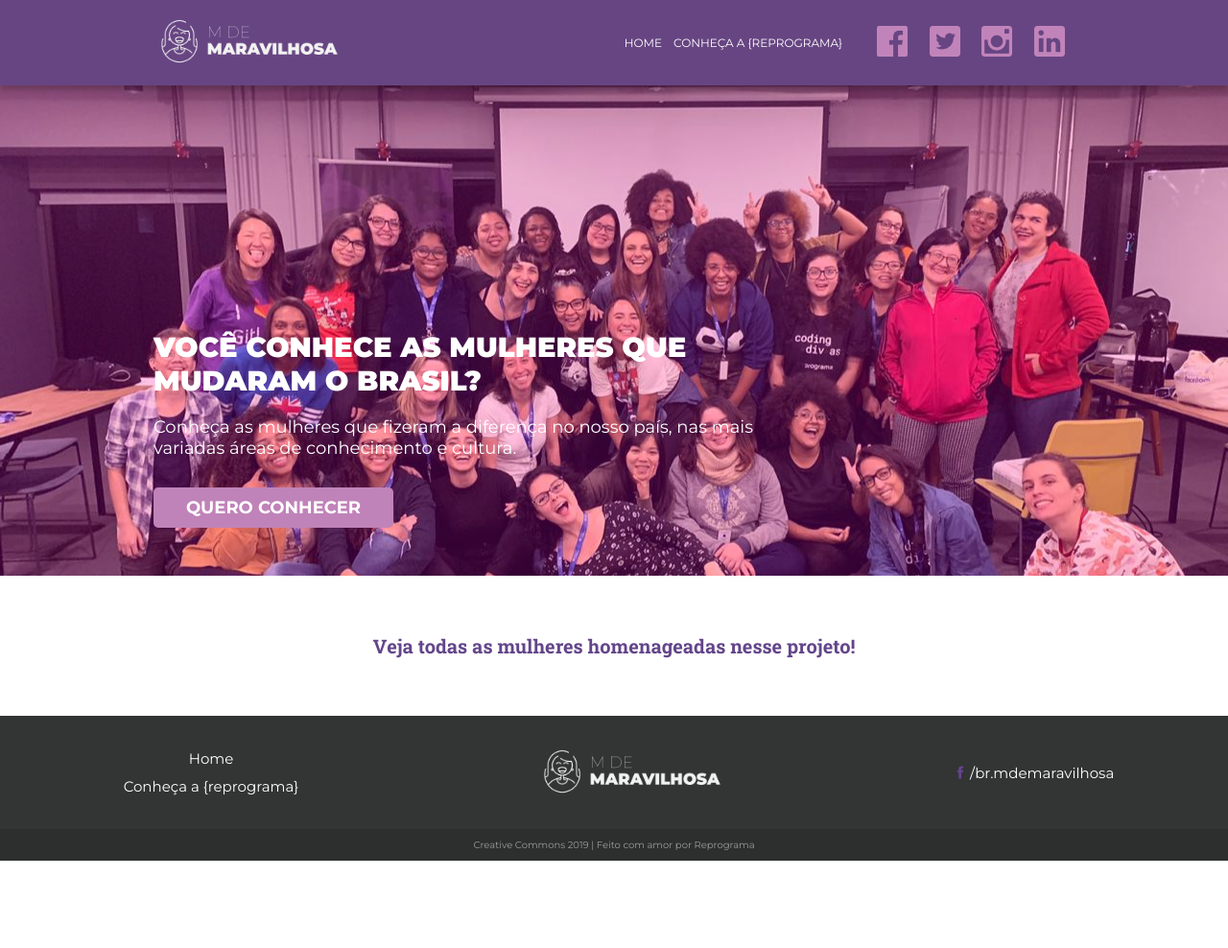
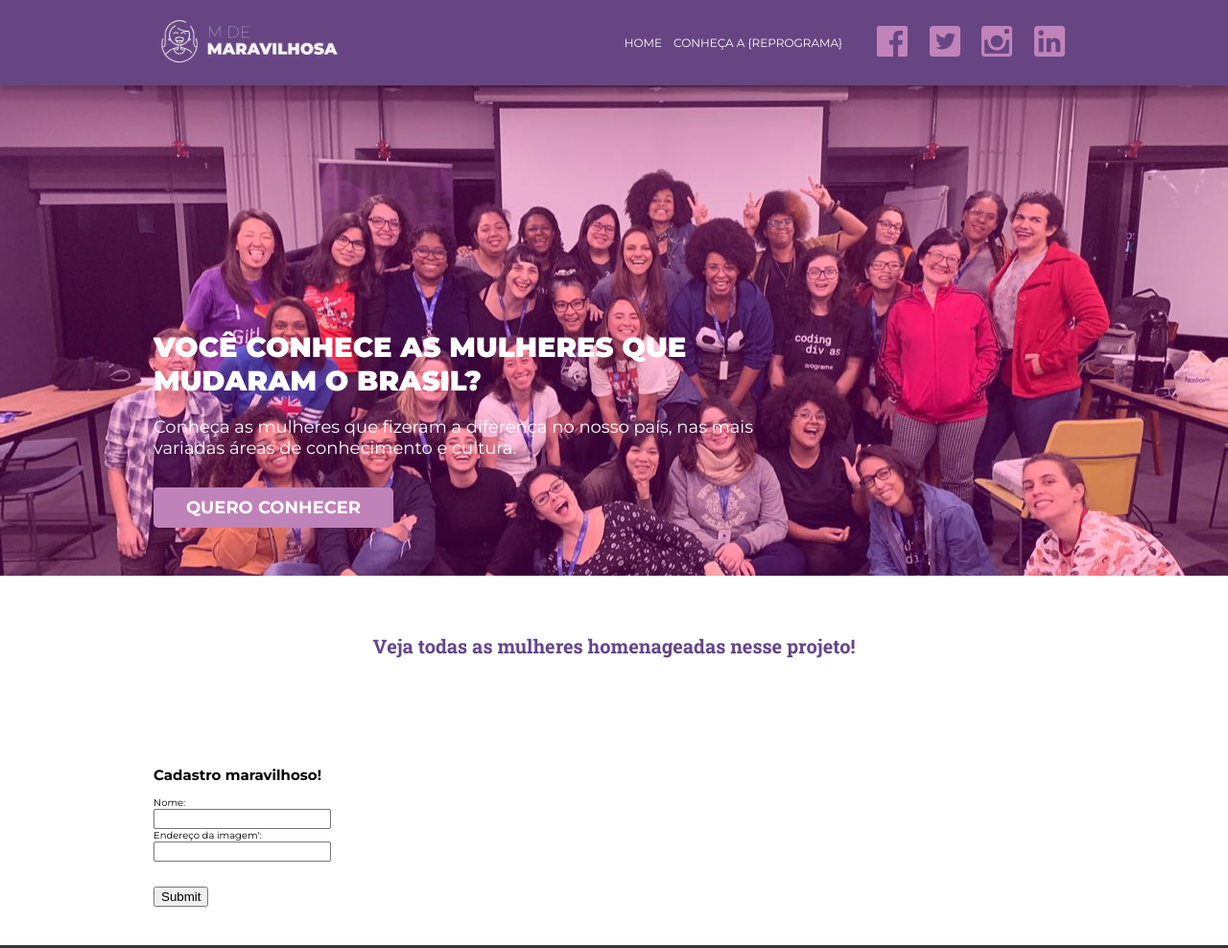
Before and after one commit to clauprudente/N2-projeto-1-m-de-maravilhosa, a plain HTML site: page index.html in a window 1280 px wide. Shown: the top 988 px of the page at 96% size. Before the commit the page ends 897 px from the top, so only its background shows below. Drawn offline with Linux system fonts and the light colour scheme; no server answers.

Commit message:
adicionando formulario

```diff
--- a/index.html
+++ b/index.html
@@ -68,6 +68,21 @@
 			<div class="maravilhosas__box">
 			</div>
 		</section>
+		<section class="maravilhosas container" id="mulheres-maravilhosas-cadastro">
+			<h2>Cadastro maravilhoso!</h2>
+			<form action="/action_page.php">
+				Nome:<br>
+				<input type="text" name="nome" value="">
+				<br>
+
+				Endereço da imagem':<br>
+				<input type="text" name="imagem" value="">
+				<br>
+
+				<br><br>
+				<input type="submit" value="Submit">
+			</form>
+		</section>
 	</main>
 	<footer class="rodape">
 		<div class="rodape__principal">
```
Also changed, not shown: js/script.js (line endings or trailing spaces).
